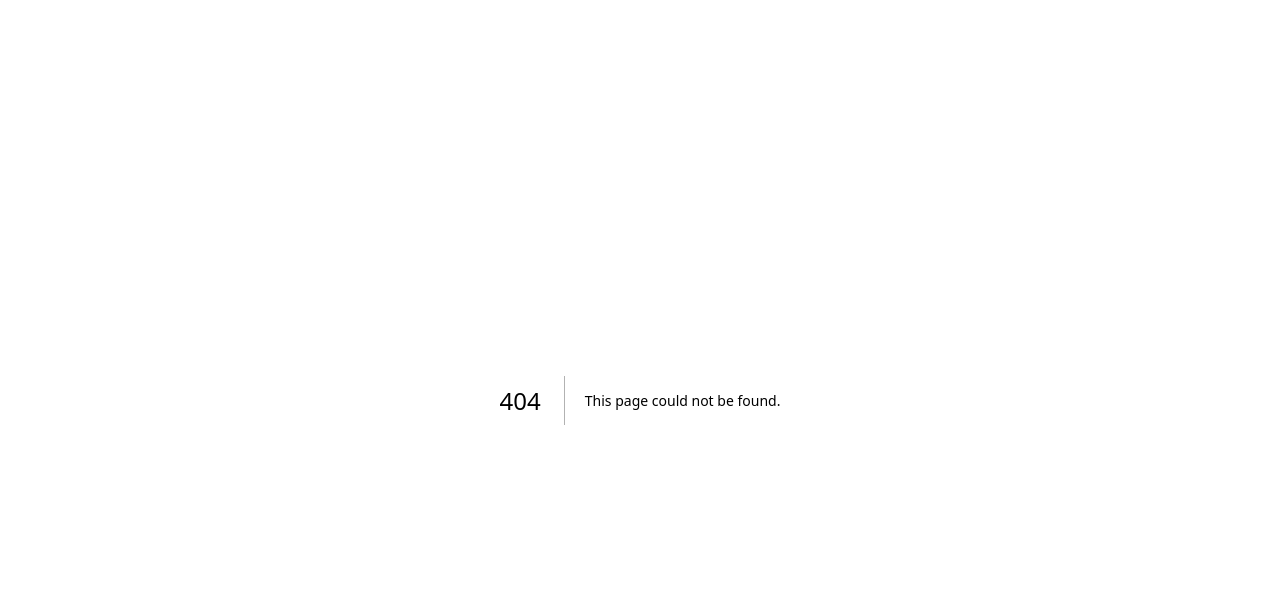
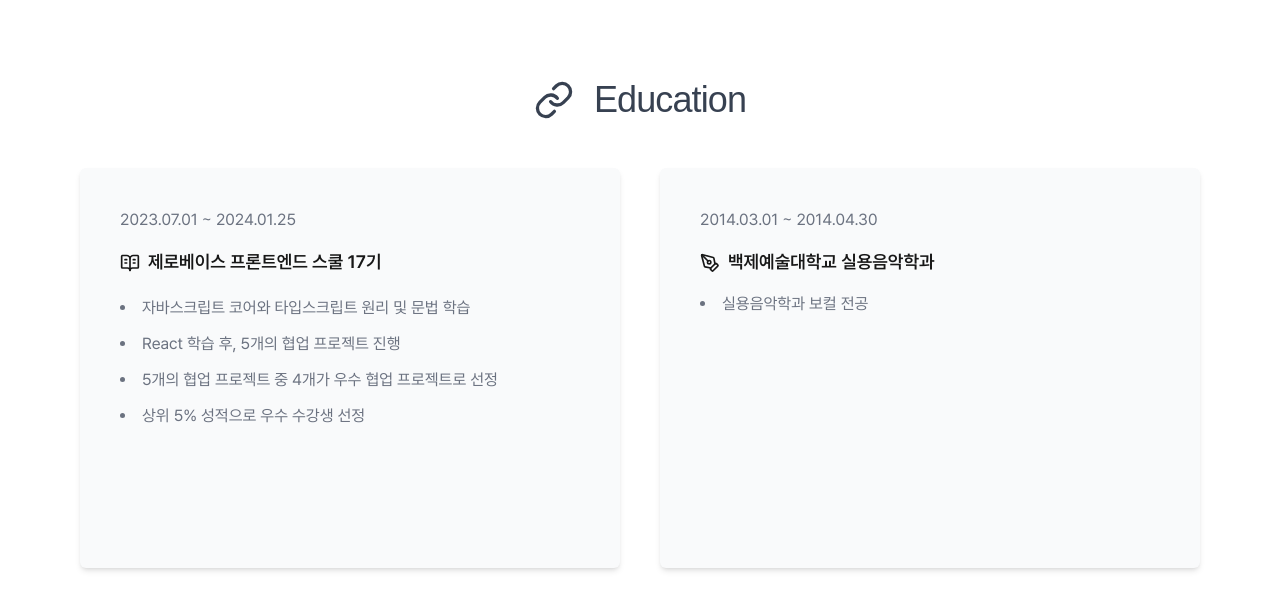
Before and after one commit to p-inn/pinns-portfolio, a Next.js app: page /education in a window 1280 px wide. Before the commit this address had no page. Shown: the top 610 px of the page. Built offline with nearby package versions, Linux system fonts and the light colour scheme; a web font is replaced by a local one.

Commit message:
[feat] flex를 활용한 Edu/Exp UI 구현

```diff
--- /dev/null
+++ b/src/app/education/page.tsx
@@ -0,0 +1,19 @@
+import { Link } from "lucide-react";
+import EducationSection from "../components/educationSection/Education";
+import ExperienceSection from "../components/experienceSection/Experience";
+
+export default function EducationPage() {
+  return (
+    <div className="w-full p-20 mx-auto">
+      <h2 className="text-4xl font-hambakk mb-12 text-gray-700 text-center tracking-tight flex items-center justify-center gap-4">
+        <Link className="inline-block w-10 h-10 mr-1"/>
+        Education
+      </h2>
+      <div className="flex flex-1 gap-x-10">
+        <EducationSection />
+        <ExperienceSection />
+      </div>
+
+    </div>
+  );
+}
```
